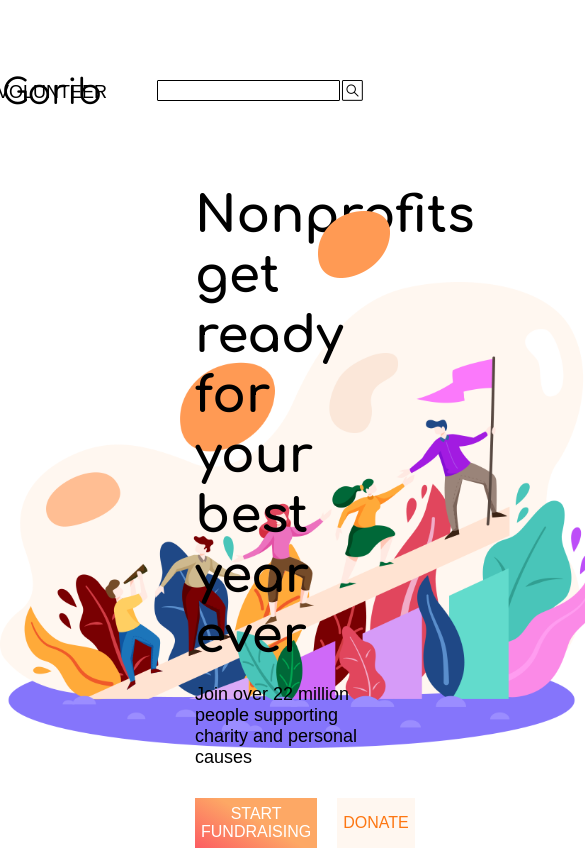
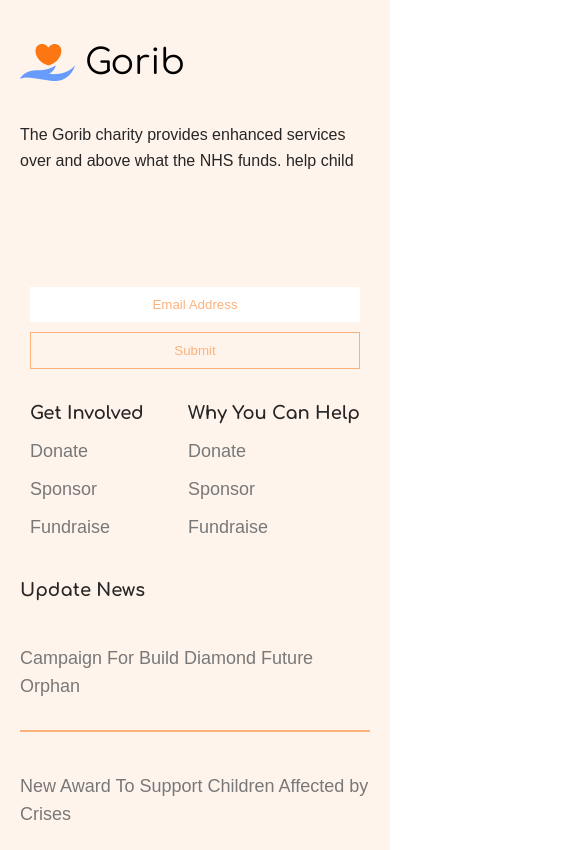
Before and after one commit to KaitlynBro/gorib, a React (Create React App) app in the folder client/: page / in a window 390 px wide. Shown: the top 850 px of the page, 585 px wide, since content can reach past the window. Built offline with nearby package versions, Linux system fonts and the light colour scheme; the HTML template or start-up script is replaced by a standard one; a web font is replaced by a local one.

Commit message:
footer responsive complete

```diff
--- a/client/src/App.css
+++ b/client/src/App.css
@@ -1134,3 +1134,77 @@ button.button-single:hover {
 ::placeholder, .footer-submit {
 	color:#fcb27b;
 }
+
+
+@media only screen and (max-width: 800px) {
+	.footer {
+		padding:50px 50px 0 50px;
+		width:unset;
+	}
+	.footer-wrapper {
+		padding-bottom:100px;
+	}
+	.footer-email-wrapper {
+		display: flex;
+		flex-direction: row;
+		justify-content: center;
+		margin: 10px auto 0;
+		width:500px;
+	}
+	.footer-email, .footer-submit {
+		margin:0 10px;
+		width: 200px;
+    	margin: 0 10px;
+	}
+	.footer-content {
+		flex-direction: column;
+	}
+	.footer-left p {
+		max-width: 500px;
+	}
+	.footer-social {
+		margin: 40px 0px;
+    	justify-content: space-around;
+	}
+	.footer-center {
+		flex-direction:row;
+		justify-content: flex-start;
+	}
+	.footer-services {
+		margin-right:100px;
+	}
+	.footer-right button {
+		width: 430px;
+	}
+  }
+
+  @media only screen and (max-width: 420px) {
+	.footer {
+		padding:20px;
+	}
+	.footer-wrapper {
+		padding-bottom:50px;
+	}
+	.footer-email-wrapper {
+		flex-direction: column;
+		justify-content: center;
+		margin: 0 auto;
+		width:100%;
+	}
+	.footer-email-wrapper input {
+		width:unset;
+	}
+	.footer-email-wrapper input:first-of-type {
+		margin-bottom:10px;
+	}
+	.footer-center {
+		justify-content:space-between;
+		padding:0 30px;
+	}
+	.footer-services {
+		margin:0;
+	}
+	.footer-right button {
+		width:unset;
+	}
+  }
--- a/client/src/App.js
+++ b/client/src/App.js
@@ -1,13 +1,5 @@
 import React, { Component } from 'react';
-import Nav from './Nav';
-import Header from './Header';
-import Services from './Services';
-import Causes from './Causes';
-import Info from './Info';
-import Donate from './Donate';
-import Stats from './Stats';
-import Events from './Events';
-import Volunteer from './Volunteer';
+
 import Footer from './Footer';
 import './App.css';
 
@@ -15,15 +7,7 @@ class App extends Component {
   render () {
     return (
       <div className='App'>
-        <Nav />
-        <Header />
-        <Services />
-        <Causes />
-        <Info />
-        <Donate />
-        <Stats />
-        <Events />
-        <Volunteer />
+
         <Footer />
       </div>
     )
--- a/client/src/Footer.js
+++ b/client/src/Footer.js
@@ -29,8 +29,9 @@ class Footer extends React.Component {
                     <span class="right email"></span>
                     <span class="top email"></span>
                     <span class="left email"></span>
+                    <input type="submit" placeholder="Submit" className="footer-submit" />
                   </div>
-                  <input type="submit" placeholder="Submit" className="footer-submit" />
+
                 </div>
 
                 <div className="footer-center footer">
```
